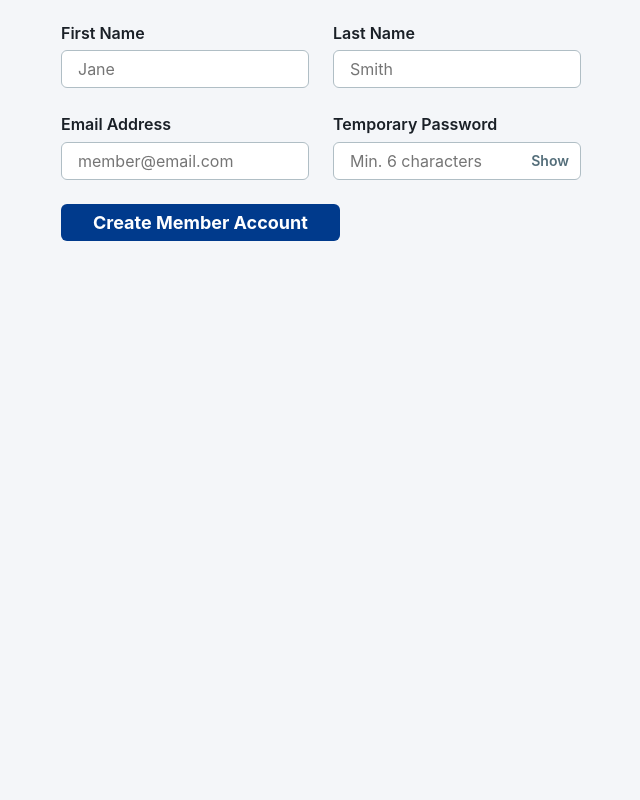
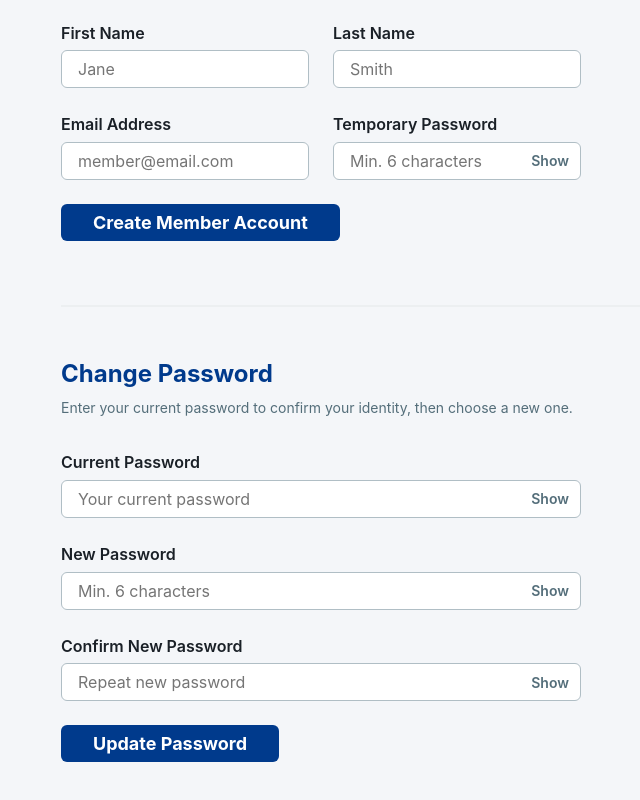
Before and after one commit to k-rauschelbach/nsvydorg, a React (Create React App) app: page /member in a window 1280 px wide. Shown: the part 617-1417 px from the top of the page, without its empty margins (53-693 px from the left). Before the commit the page ends 922 px from the top, so only its background shows below. Built offline with nearby package versions, Linux system fonts and the light colour scheme; no server answers; sample sign-in values are in the browser's storage.

Commit message:
add password change to member dashboard

```diff
--- a/src/pages/Member/Dashboard.js
+++ b/src/pages/Member/Dashboard.js
@@ -6,6 +6,7 @@ import { useNavigate, Link } from 'react-router-dom';
 import { updateProfile } from 'firebase/auth';
 import { useAuth } from '../../context/AuthContext';
 import AddMemberForm from './AddMemberForm';
+import UpdatePasswordForm from './UpdatePasswordForm';
 import styles from './Dashboard.module.css';
 
 function Dashboard() {
@@ -194,6 +195,9 @@ function Dashboard() {
                     {/* Add new member accounts without leaving the portal */}
                     <AddMemberForm />
 
+                    {/* Update the currently signed-in member's password */}
+                    <UpdatePasswordForm />
+
                 </div>
             </main>
 
--- /dev/null
+++ b/src/pages/Member/UpdatePasswordForm.js
@@ -0,0 +1,176 @@
+// UpdatePasswordForm.js — Change-password form inside the member dashboard.
+// Re-authenticates the user with their current password before updating,
+// satisfying Firebase's security requirement for sensitive account operations.
+import { useState } from 'react';
+import {
+    EmailAuthProvider,
+    reauthenticateWithCredential,
+    updatePassword,
+} from 'firebase/auth';
+import { useAuth } from '../../context/AuthContext';
+// Shares the same visual style as AddMemberForm — no separate CSS needed
+import styles from './AddMemberForm.module.css';
+
+// Map Firebase error codes to user-friendly messages.
+const PASSWORD_ERRORS = {
+    'auth/wrong-password':         'Current password is incorrect.',
+    'auth/invalid-credential':     'Current password is incorrect.',
+    'auth/too-many-requests':      'Too many failed attempts. Please try again later.',
+    'auth/weak-password':          'New password must be at least 6 characters.',
+    'auth/requires-recent-login':  'Please sign out and sign back in, then try again.',
+    'auth/network-request-failed': 'Network error. Please check your connection and try again.',
+};
+
+function UpdatePasswordForm() {
+    const { currentUser } = useAuth();
+
+    const [currentPw,   setCurrentPw]   = useState('');
+    const [newPw,       setNewPw]       = useState('');
+    const [confirmPw,   setConfirmPw]   = useState('');
+    const [showCurrent, setShowCurrent] = useState(false);
+    const [showNew,     setShowNew]     = useState(false);
+    const [showConfirm, setShowConfirm] = useState(false);
+    const [loading,     setLoading]     = useState(false);
+    const [error,       setError]       = useState('');
+    const [success,     setSuccess]     = useState('');
+
+    async function handleSubmit(e) {
+        e.preventDefault();
+        setError('');
+        setSuccess('');
+
+        if (newPw.length < 6) {
+            setError('New password must be at least 6 characters.');
+            return;
+        }
+        if (newPw !== confirmPw) {
+            setError('New passwords do not match.');
+            return;
+        }
+
+        setLoading(true);
+        try {
+            // Re-authenticate — Firebase requires this before password changes
+            const credential = EmailAuthProvider.credential(currentUser.email, currentPw);
+            await reauthenticateWithCredential(currentUser, credential);
+
+            await updatePassword(currentUser, newPw);
+
+            setSuccess('Password updated successfully.');
+            setCurrentPw('');
+            setNewPw('');
+            setConfirmPw('');
+            setShowCurrent(false);
+            setShowNew(false);
+            setShowConfirm(false);
+        } catch (err) {
+            setError(
+                PASSWORD_ERRORS[err.code] ||
+                `An unexpected error occurred (${err.code ?? 'unknown'}). Please try again.`
+            );
+        } finally {
+            setLoading(false);
+        }
+    }
+
+    return (
+        <section className={styles.section}>
+            <h2 className={styles.sectionTitle}>Change Password</h2>
+            <p className={styles.sectionSubtitle}>
+                Enter your current password to confirm your identity, then choose a new one.
+            </p>
+
+            <form className={styles.form} onSubmit={handleSubmit} noValidate>
+
+                {/* Current Password */}
+                <div className={styles.formGroup}>
+                    <label htmlFor="update-current-password">Current Password</label>
+                    <div className={styles.passwordWrapper}>
+                        <input
+                            type={showCurrent ? 'text' : 'password'}
+                            id="update-current-password"
+                            placeholder="Your current password"
+                            value={currentPw}
+                            onChange={e => setCurrentPw(e.target.value)}
+                            autoComplete="current-password"
+                            required
+                            disabled={loading}
+                        />
+                        <button
+                            type="button"
+                            className={styles.showToggle}
+                            onClick={() => setShowCurrent(v => !v)}
+                            aria-label={showCurrent ? 'Hide password' : 'Show password'}
+                        >
+                            {showCurrent ? 'Hide' : 'Show'}
+                        </button>
+                    </div>
+                </div>
+
+                {/* New Password */}
+                <div className={styles.formGroup}>
+                    <label htmlFor="update-new-password">New Password</label>
+                    <div className={styles.passwordWrapper}>
+                        <input
+                            type={showNew ? 'text' : 'password'}
+                            id="update-new-password"
+                            placeholder="Min. 6 characters"
+                            value={newPw}
+                            onChange={e => setNewPw(e.target.value)}
+                            autoComplete="new-password"
+                            required
+                            disabled={loading}
+                        />
+                        <button
+                            type="button"
+                            className={styles.showToggle}
+                            onClick={() => setShowNew(v => !v)}
+                            aria-label={showNew ? 'Hide password' : 'Show password'}
+                        >
+                            {showNew ? 'Hide' : 'Show'}
+                        </button>
+                    </div>
+                </div>
+
+                {/* Confirm New Password */}
+                <div className={styles.formGroup}>
+                    <label htmlFor="update-confirm-password">Confirm New Password</label>
+                    <div className={styles.passwordWrapper}>
+                        <input
+                            type={showConfirm ? 'text' : 'password'}
+                            id="update-confirm-password"
+                            placeholder="Repeat new password"
+                            value={confirmPw}
+                            onChange={e => setConfirmPw(e.target.value)}
+                            autoComplete="new-password"
+                            required
+                            disabled={loading}
+                        />
+                        <button
+                            type="button"
+                            className={styles.showToggle}
+                            onClick={() => setShowConfirm(v => !v)}
+                            aria-label={showConfirm ? 'Hide password' : 'Show password'}
+                        >
+                            {showConfirm ? 'Hide' : 'Show'}
+                        </button>
+                    </div>
+                </div>
+
+                {error   && <p className={styles.errorMessage}   role="alert">{error}</p>}
+                {success && <p className={styles.successMessage} role="status">{success}</p>}
+
+                <button
+                    type="submit"
+                    className={styles.submitBtn}
+                    disabled={loading}
+                >
+                    {loading ? 'Updating\u2026' : 'Update Password'}
+                </button>
+
+            </form>
+        </section>
+    );
+}
+
+export default UpdatePasswordForm;
```
